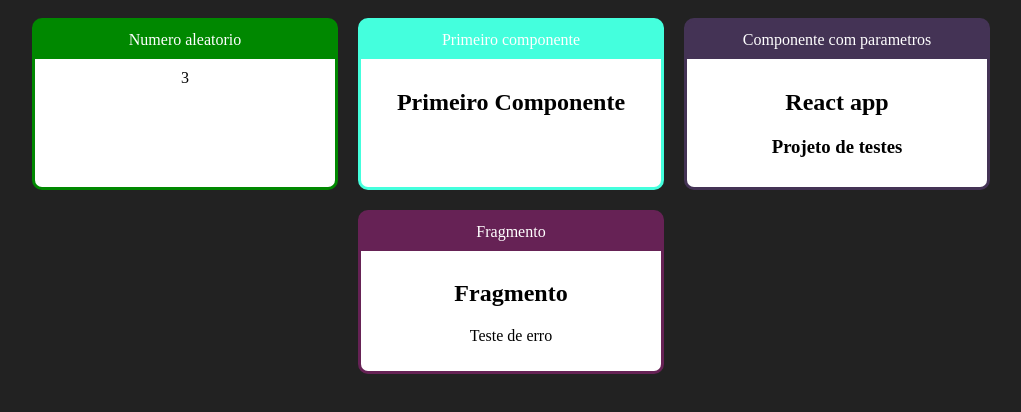
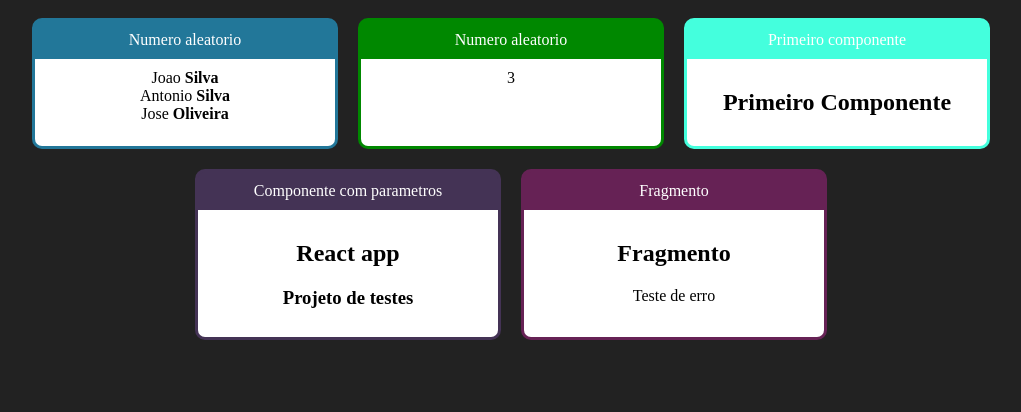
Before and after one commit to gabrielsugai/fundamentos-react, a React (Create React App) app: page / in a window 1280 px wide. Shown: the top 412 px of the page, without its empty margins (129-1150 px from the left). Built offline with nearby package versions, Linux system fonts and the light colour scheme.

Commit message:
Adiciona exemplo de componente com filhos

```diff
--- a/src/App.jsx
+++ b/src/App.jsx
@@ -6,11 +6,16 @@ import Primeiro from './components/basics/First'
 import Parametros from './components/basics/Parameters'
 import Fragment from './components/basics/Fragment'
 import Random from './components/basics/Random'
+import Family from './components/basics/Family'
 
 export default () => {
   return (
     <div className='app'>
       <div className='cards'>
+
+        <Card titulo='Numero aleatorio' color='#279'>
+          <Family family='Silva'/>
+        </Card>
 
         <Card titulo='Numero aleatorio' color='#080'>
           <Random min={1} max={10} />
@@ -24,7 +29,7 @@ export default () => {
           <Parametros titulo='React app' subtitulo='Projeto de testes' />
         </Card>
 
-        <Card titulo='Fragmento' color ='#625'>
+        <Card titulo='Fragmento' color='#625'>
           <Fragment />
         </Card>
       </div>
--- /dev/null
+++ b/src/components/basics/Family.jsx
@@ -0,0 +1,13 @@
+import React from 'react'
+
+import FamilyMember from './FamilyMember'
+
+export default props =>{
+  return(
+    <div>
+      <FamilyMember name='Joao' family={props.family}/>
+      <FamilyMember name='Antonio' {...props}/>
+      <FamilyMember name='Jose' family='Oliveira'/>
+    </div>
+  )
+}
--- /dev/null
+++ b/src/components/basics/FamilyMember.jsx
@@ -0,0 +1,5 @@
+import React from 'react'
+
+export default props =>{
+return(<div>{props.name} <strong>{props.family}</strong></div>)
+}
```
